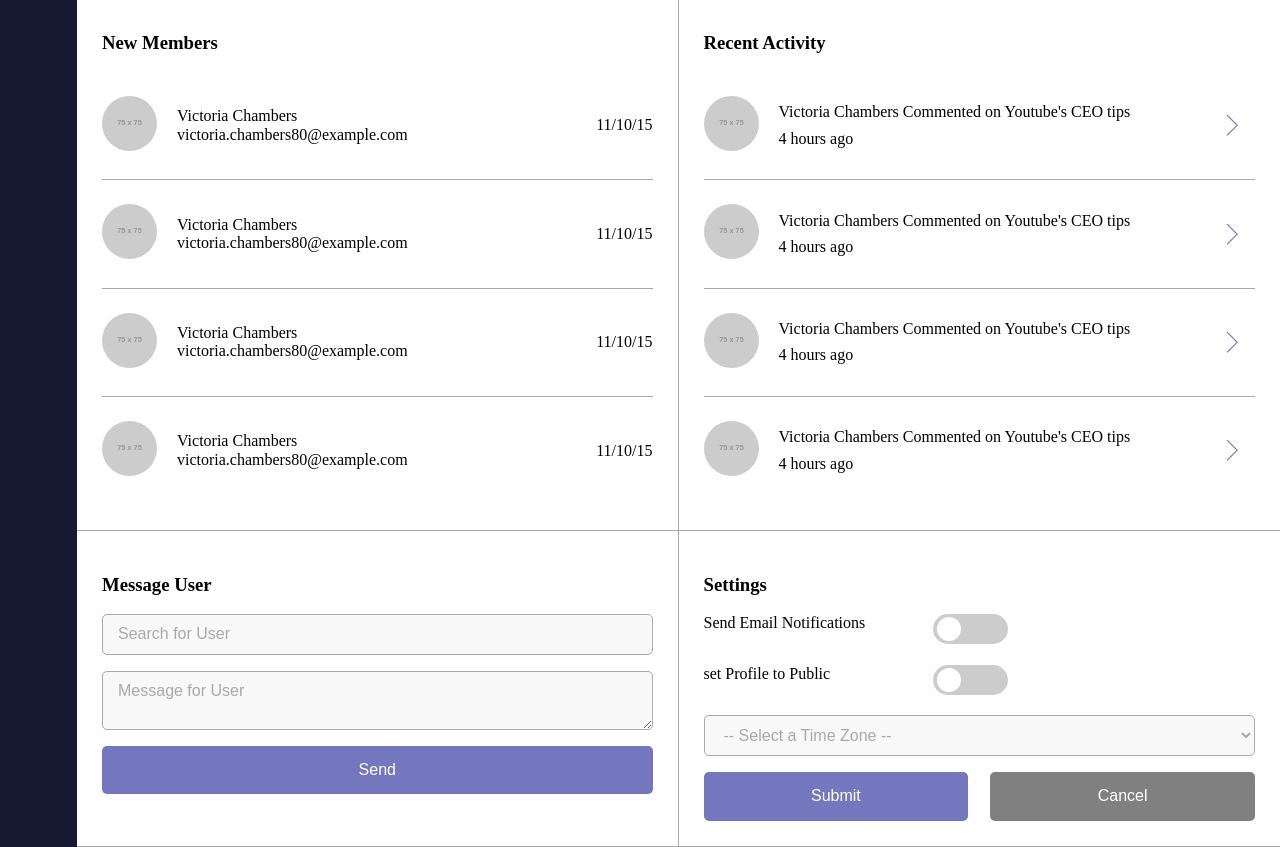
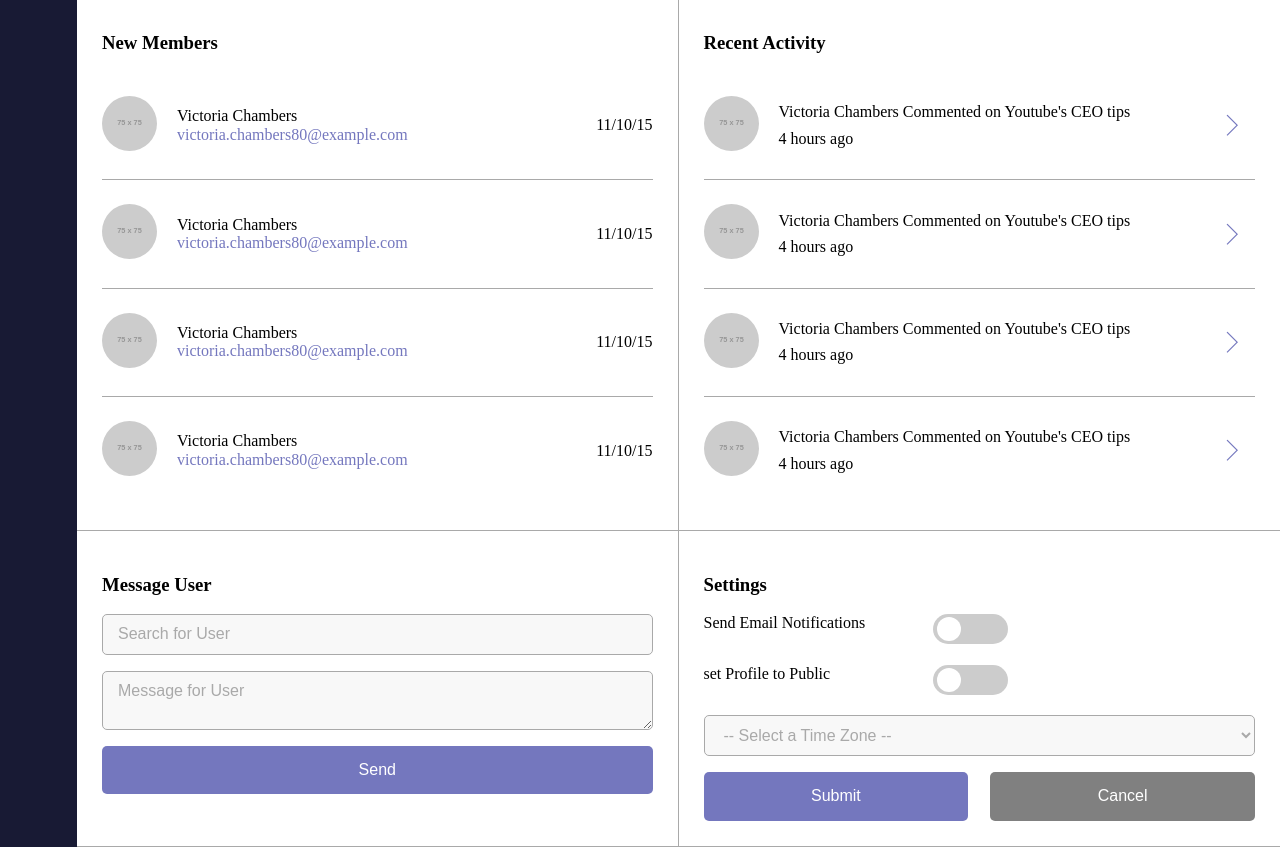
Before and after one commit to hyungmogu/web-app-dashboard, a plain HTML site: page index.html in a window 1280 px wide. Shown: the part 1540-2387 px from the top of the page. Drawn offline with nearby package versions, Linux system fonts and the light colour scheme; placeholder pictures from the web are drawn by us.

Commit message:
style: Refine the style of link for emails

```diff
--- a/index.html
+++ b/index.html
@@ -177,7 +177,7 @@
                         </div>
                         <div class="detail">
                           <span class="name">Victoria Chambers</span>
-                          <a class="link">victoria.chambers80@example.com</a>
+                          <a class="link--email" href="#">victoria.chambers80@example.com</a>
                         </div>
                       </div>
                       <div class="date">11/10/15</div>
@@ -191,7 +191,7 @@
                         </div>
                         <div class="detail">
                           <span class="name">Victoria Chambers</span>
-                          <a class="link">victoria.chambers80@example.com</a>
+                          <a class="link--email" href="#">victoria.chambers80@example.com</a>
                         </div>
                       </div>
                       <div class="date">11/10/15</div>
@@ -205,7 +205,7 @@
                         </div>
                         <div class="detail">
                           <span class="name">Victoria Chambers</span>
-                          <a class="link">victoria.chambers80@example.com</a>
+                          <a class="link--email" href="#">victoria.chambers80@example.com</a>
                         </div>
                       </div>
                       <div class="date">11/10/15</div>
@@ -219,7 +219,7 @@
                         </div>
                         <div class="detail">
                           <span class="name">Victoria Chambers</span>
-                          <a class="link">victoria.chambers80@example.com</a>
+                          <a class="link--email" href="#">victoria.chambers80@example.com</a>
                         </div>
                       </div>
                       <div class="date">11/10/15</div>
--- a/scss/style.scss
+++ b/scss/style.scss
@@ -583,6 +583,16 @@ input:checked + .switch__slider:before {
 // Link
 //------------------------------------------------------
 
+.link--email {
+  color: #7477BE;
+  text-decoration: none;
+  transition: color 0.2s ease-out;
+}
+
+.link--email:hover {
+  color: darken(#7477BE, 10%);
+}
+
 .link--arrow {
   text-decoration: none;
   color: #7477BE;
```
Also changed, not shown: css/style.css, 1 other file.
